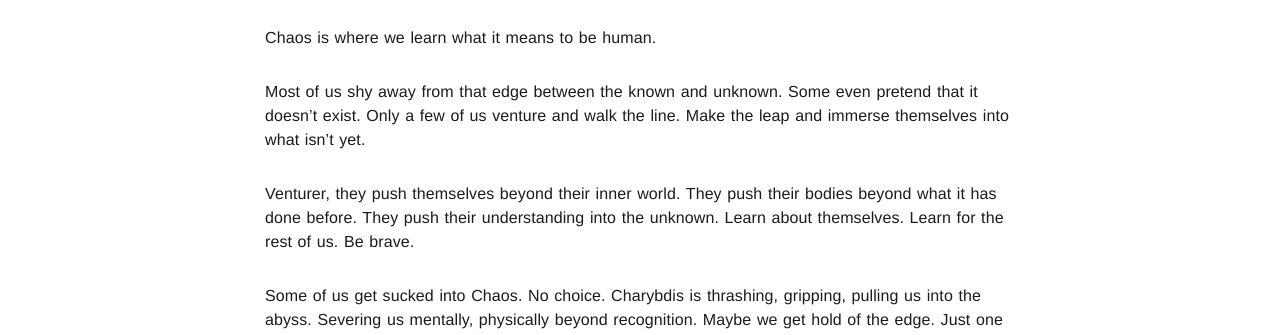
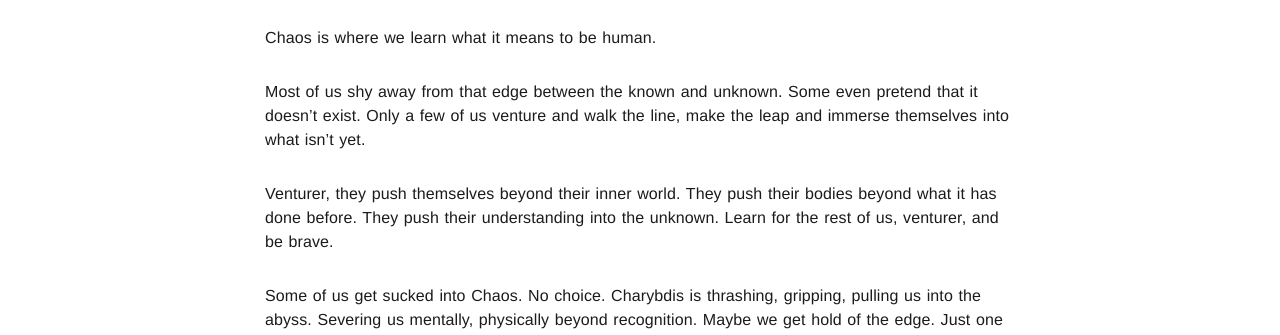
Before and after one commit to pheymann/paulheymann-website, a Jekyll site: the page built from _posts/2022-05-10-walking-on-the-edge-of-chaos.md, in a window 1280 px wide. Shown: the part 179-514 px from the top of the page. Built offline with Jekyll 4.4.1, drawn with Linux system fonts in a browser that asks for light colours.

Commit message:
thought: updated chaos 2

```diff
--- a/_posts/2022-05-10-walking-on-the-edge-of-chaos.md
+++ b/_posts/2022-05-10-walking-on-the-edge-of-chaos.md
@@ -12,9 +12,9 @@ Chaos is where our inner world stops to exists. It is where we have to lift the
 
 Chaos is where we learn what it means to be human.
 
-Most of us shy away from that edge between the known and unknown. Some even pretend that it doesn’t exist. Only a few of us venture and walk the line. Make the leap and immerse themselves into what isn’t yet.
+Most of us shy away from that edge between the known and unknown. Some even pretend that it doesn’t exist. Only a few of us venture and walk the line, make the leap and immerse themselves into what isn’t yet.
 
-Venturer, they push themselves beyond their inner world. They push their bodies beyond what it has done before. They push their understanding into the unknown. Learn about themselves. Learn for the rest of us. Be brave.
+Venturer, they push themselves beyond their inner world. They push their bodies beyond what it has done before. They push their understanding into the unknown. Learn for the rest of us, venturer, and be brave.
 
 Some of us get sucked into Chaos. No choice. Charybdis is thrashing, gripping, pulling us into the abyss. Severing us mentally, physically beyond recognition. Maybe we get hold of the edge. Just one finger. Hold on to it. Get back to the edge of Chaos. Tell us what you have seen. Render Chaos to order.
 
```
